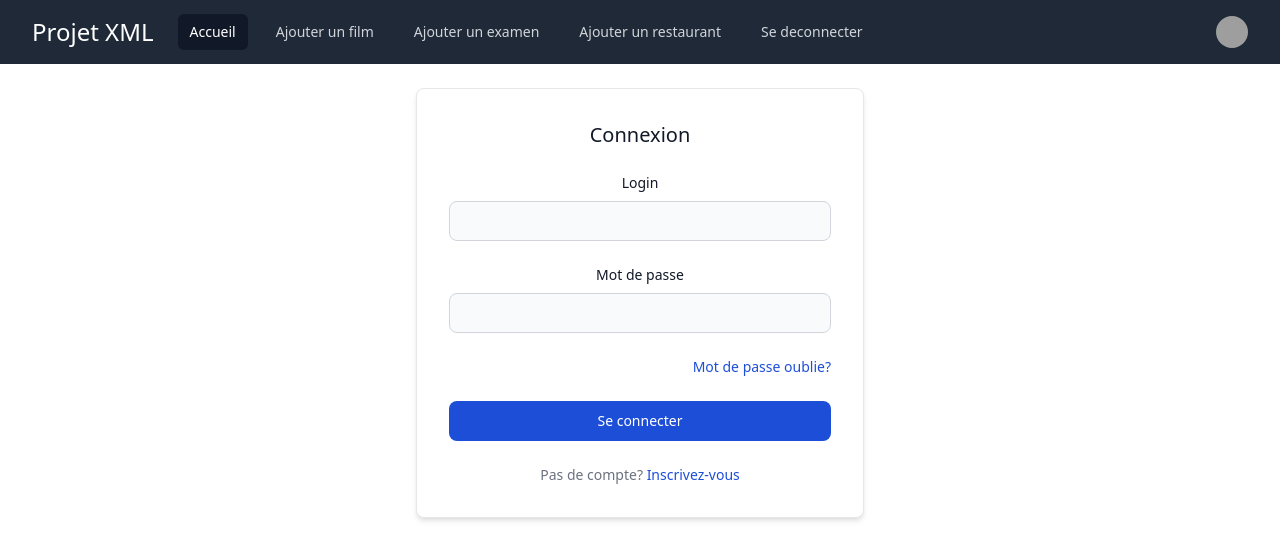
After one commit to thediaf/projet-xml, a PHP site: template index.php in a window 1280 px wide. The commit adds this page. Shown: the top 560 px of the page. Run offline with PHP 8.4, Linux system fonts and the light colour scheme; the template is opened without the code that fills it, so the values that code supplies are empty; the visitor is signed in with stand-in values (Sample User, id 1); grey boxes are pictures that could not be loaded.

Commit message:
feat: login

```diff
--- a/Controller/UserController.php
+++ b/Controller/UserController.php
@@ -20,4 +20,34 @@ class UserController
         require('View/home.php');
     }
 
+    public function login()
+    {
+        if(!empty($_POST['login']) && !empty($_POST['password']))
+        {
+            $login = htmlspecialchars($_POST['login']);
+
+            $password = htmlspecialchars($_POST['password']);
+            $response = $this->model->getUser($login);
+
+            if (password_verify($password, $response['password']))
+            {
+                session_start();
+                $_SESSION["loggedIn"] = true;
+                $_SESSION["id"] = $response['id'];
+                $_SESSION["login"] = $response['login'];
+
+                require('View/home.php');
+            }else {
+            # code...
+            require('View/login.php');
+            }
+
+        }
+        // $categories = $this->model->getCategories();
+        else {
+            # code...
+            require('View/login.php');
+        }
+    }
+
 }
--- a/Model/UserModel.php
+++ b/Model/UserModel.php
@@ -14,4 +14,14 @@ class UserModel extends Manager
         $this->connexion  = $this->dbConnect();
     }
 
+    public function getUser($login)
+    {
+
+        $sql = 'SELECT * FROM user WHERE login = ?';
+        $query =  $this->connexion->prepare($sql);
+        $query->execute(array($login));
+
+        return $query->fetch();
+
+    }
 }
--- /dev/null
+++ b/View/login.php
@@ -0,0 +1,28 @@
+<?php ob_start() ?>
+
+<div class="mx-auto my-6 p-4 max-w-md bg-white rounded-lg border border-gray-200 shadow-md sm:p-6 lg:p-8 dark:bg-gray-800 dark:border-gray-700">
+    <form class="space-y-6" action="../index.php?action=login" method="post">
+        <h5 class="text-xl font-medium text-gray-900 dark:text-white">Connexion</h5>
+        <div>
+            <label for="login" class="block mb-2 text-sm font-medium text-gray-900 dark:text-gray-300">Login</label>
+            <input type="text" name="login" id="login" class="bg-gray-50 border border-gray-300 text-gray-900 text-sm rounded-lg p-4 w-full h-10"  required="">
+        </div>
+        <div>
+            <label for="password" class="block mb-2 text-sm font-medium text-gray-900 dark:text-gray-300">Mot de passe</label>
+            <input type="password" name="password" id="password" class="bg-gray-50 border border-gray-300 text-gray-900 text-sm rounded-lg p-4 w-full h-10" required="">
+        </div>
+        <div class="flex items-start">
+
+            <a href="/" class="ml-auto text-sm text-blue-700 hover:underline dark:text-blue-500">Mot de passe oublie?</a>
+        </div>
+        <button type="submit" class="w-full h-10 text-white bg-blue-700 hover:bg-blue-800  font-medium rounded-lg text-sm px-5 py-2.5 text-center">
+            Se connecter
+        </button>
+        <div class="text-sm font-medium text-gray-500 dark:text-gray-300">
+            Pas de compte? <a href="../index.php?action=signup" class="text-blue-700 hover:underline dark:text-blue-500">Inscrivez-vous</a>
+        </div>
+    </form>
+</div>
+
+<?php $content = ob_get_clean(); ?>
+<?php require('View/template.php'); ?>
--- a/index.php
+++ b/index.php
@@ -5,8 +5,16 @@
     $userController = new \App\Controller\UserController();
 
     try {
+        if(isset($_GET['action']))
+        {
+            if ($_GET['action'] == "login")
+            {
+                $userController->login();
+            }
+        }
+        else{
             $userController->home();
-
+        }
     } catch (\Throwable $th) {
         //throw $th;
     }
```
